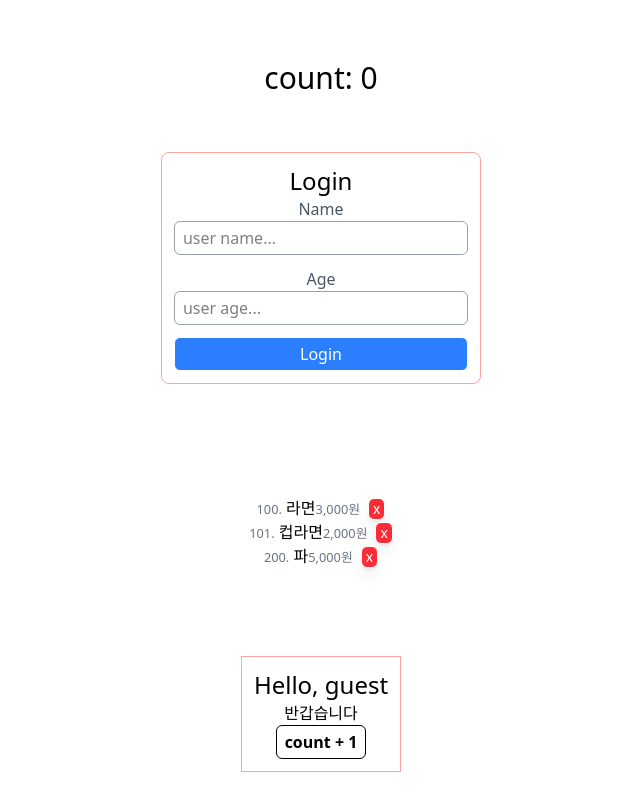
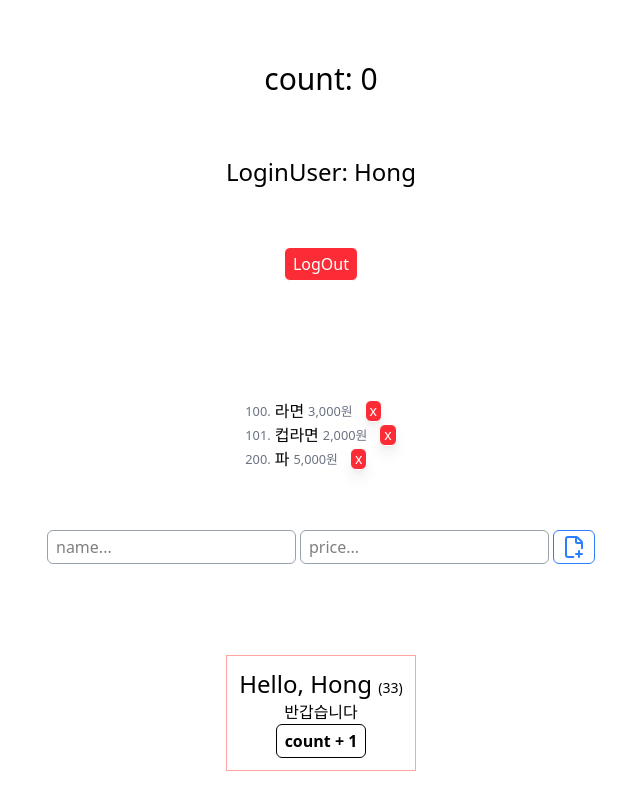
Before and after one commit to ujii/hana8, a React (Vite) app in the folder react/rbvite/: page / in a window 1280 px wide. Shown: the top 810 px of the page, without its empty margins (319-959 px from the left). Built offline with nearby package versions, Linux system fonts and the light colour scheme.

Commit message:
Feat.addCartItem

```diff
--- a/react/rbvite/package.json
+++ b/react/rbvite/package.json
@@ -11,6 +11,7 @@
     "prettier": "prettier --write ."
   },
   "dependencies": {
+    "lucide-react": "^0.560.0",
     "react": "^19.2.0",
     "react-dom": "^19.2.0",
     "tailwindcss": "^4.1.17"
--- a/react/rbvite/src/App.tsx
+++ b/react/rbvite/src/App.tsx
@@ -20,8 +20,8 @@ export type Session = {
 export type LoginFunction = (name: string, age: number) => void;
 
 const DefaultSession: Session = {
-  loginUser: null, // 로그아웃 테스트
-  // loginUser: { id: 1, name: 'Hong', age: 33 }, // 로그인 테스트
+  // loginUser: null, // 로그아웃 테스트
+  loginUser: { id: 1, name: 'Hong', age: 33 }, // 로그인 테스트
   cart: [
     { id: 100, name: '라면', price: 3000 },
     { id: 101, name: '컵라면', price: 2000 },
@@ -61,6 +61,15 @@ function App() {
     });
   };
 
+  const addItem = (name: string, price: number) => {
+    const newItem = {
+      id: Math.max(...session.cart.map((item) => item.id), 0) + 1,
+      name,
+      price,
+    };
+    setSession({ ...session, cart: [...session.cart, newItem] });
+  };
+
   // if ( x === undefined ) x가 정의되지 않았을 때에만 초기화
   //    x = 0;
   // function setAction(y) {
@@ -77,6 +86,7 @@ function App() {
         logout={logout}
         login={login}
         removeItem={removeItem}
+        addItem={addItem}
       />
 
       <div className='card'>
--- a/react/rbvite/src/components/Login.tsx
+++ b/react/rbvite/src/components/Login.tsx
@@ -1,4 +1,4 @@
-import { useState } from 'react';
+import { useRef, type FormEvent, useEffect } from 'react';
 import Button from './ui/Button';
 import type { LoginFunction } from '../App';
 import LabelInput from './ui/LabelInput';
@@ -8,13 +8,53 @@ type Props = {
 };
 
 export default function Login({ login }: Props) {
-  const [name, setName] = useState('');
-  const [age, setAge] = useState(0);
+  // const [name, setName] = useState('');
+  // const [age, setAge] = useState(0);
+
+  // DOM을 참조할 경우 초기값은 무조건 null
+  const nameRef = useRef<HTMLInputElement>(null);
+  const ageRef = useRef<HTMLInputElement>(null);
+
+  const makeLogin = (e: FormEvent<HTMLFormElement>) => {
+    e.preventDefault();
+
+    if (nameRef.current?.value && ageRef.current?.value)
+      login(nameRef.current.value, Number(ageRef.current.value));
+  };
+
+  useEffect(() => {
+    if (nameRef.current) nameRef.current.focus();
+  }, []);
 
   return (
     <div className='border border-red-300 p-3 rounded-lg'>
       <h1 className='text-2xl text-center font-medium'>Login</h1>
-      <form className='space-y-3'>
+      <form onSubmit={makeLogin} className='space-y-3'>
+        <LabelInput label='Name' ref={nameRef} placeholder='user name...' />
+        <LabelInput label='Age' ref={ageRef} placeholder='user age...' />
+
+        {/* <LabelInput
+          type='number'
+          label='Age'
+          onChange={(e) => setAge(+e.target.value)}
+          placeholder='user age...'
+        /> */}
+
+        {/* <div>
+          <label htmlFor='age' className='test-sm text-gray-600'>
+            Age
+          </label>
+          <input
+            type='number'
+            id='age'
+            ref={ageRef}
+            // onChange={(e) => setAge(+e.target.value)}
+            placeholder='user age...'
+            className='w-full'
+            required
+          ></input>
+        </div> */}
+
         {/* <div>
           <label htmlFor='name' className='test-sm text-gray-600'>
             Name
@@ -28,11 +68,6 @@ export default function Login({ login }: Props) {
             required
           ></input>
         </div> */}
-        <LabelInput
-          label='Name'
-          onChange={(e) => setName(e.target.value)}
-          placeholder='user name...'
-        />
         {/* <div>
           <label htmlFor='age' className='test-sm text-gray-600'>
             Age
@@ -46,15 +81,12 @@ export default function Login({ login }: Props) {
             required
           ></input>
         </div> */}
-        <LabelInput
-          type='number'
-          label='Age'
-          onChange={(e) => setAge(+e.target.value)}
-          placeholder='user age...'
-        />
+
         <div className='text-center'>
+          <button type='reset'>Cancel</button>
           <Button
-            onClick={() => login(name, age)}
+            // type='submit'
+            // onClick={() => login(name, age)}
             className='bg-blue-500 text-white hover:bg-blue-600 w-full'
           >
             Login
--- a/react/rbvite/src/components/My.tsx
+++ b/react/rbvite/src/components/My.tsx
@@ -1,19 +1,65 @@
-import { useState } from 'react';
+import { useRef, type FormEvent, type RefObject, useState } from 'react';
 import type { LoginFunction, Session } from '../App';
 import Login from './Login';
 import Profile from './Profile';
 import Small from './ui/Small';
 import Button from './ui/Button';
+import LabelInput from './ui/LabelInput';
+import { CheckIcon, FilePlus2Icon, PencilIcon } from 'lucide-react';
 
 type Prop = {
   session: Session;
   logout: () => void;
   login: LoginFunction;
   removeItem: (id: number) => void;
+  addItem: (name: string, price: number) => void;
 };
 
-export default function My({ session, logout, login, removeItem }: Prop) {
-  const [ses, setSession] = useState(session);
+export default function My({
+  session,
+  logout,
+  login,
+  removeItem,
+  addItem,
+}: Prop) {
+  // const idRef = useRef<HTMLInputElement>(null);
+  const nameRef = useRef<HTMLInputElement>(null);
+  const priceRef = useRef<HTMLInputElement>(null);
+
+  const editItem = (e: FormEvent<HTMLFormElement>) => {
+    e.preventDefault();
+    const name = nameRef.current?.value;
+    const price = priceRef.current?.value;
+
+    let msg;
+    let ref: RefObject<HTMLInputElement | null> | null = null;
+
+    if (!name) {
+      // alert('Input the item name!')
+      // nameRef.current?.focus();
+      msg = 'Input the item name!';
+      ref = nameRef;
+    }
+    if (!price) {
+      // alert('Input the item price!')
+      // nameRef.current?.focus();
+      msg = 'Input the item price!';
+      ref = priceRef;
+    }
+
+    if (msg) {
+      alert(msg);
+      if (ref && ref.current) ref.current.focus();
+    }
+
+    addItem(name ?? '', Number(price));
+    if (nameRef.current && priceRef.current) {
+      nameRef.current.value = '';
+      priceRef.current.value = '';
+      nameRef.current.focus();
+    }
+  };
+
   return (
     <>
       {session?.loginUser ? (
@@ -24,7 +70,7 @@ export default function My({ session, logout, login, removeItem }: Prop) {
       <hr />
       <ul>
         {session.cart.map(({ id, name, price }) => (
-          <li key={id}>
+          <li key={id} className='flex items-center gap-1'>
             <Small>{id}.</Small> {name}
             <Small>{price.toLocaleString()}원</Small>
             <Button
@@ -32,12 +78,20 @@ export default function My({ session, logout, login, removeItem }: Prop) {
               className='ml-2 px-1 py-0 text-sm bg-red-500 hover:bg-red-600 text-white shadow-lg hover:shadow-2xl
             active:scale-150 transition duration-300'
             >
-              {' '}
-              x{' '}
+              x
             </Button>
           </li>
         ))}
       </ul>
+      <form onSubmit={editItem} className='flex gap-1'>
+        {/* <input type='number' ref={idRef} placeholder='id...' className='w-14'> */}
+        <LabelInput ref={nameRef} placeholder='name...' />
+        <LabelInput type='number' ref={priceRef} placeholder='price...' />
+        <Button type='submit' className='text-blue-500'>
+          {/* <Saveicon /> */}
+          <FilePlus2Icon></FilePlus2Icon>
+        </Button>
+      </form>
     </>
   );
 }
--- a/react/rbvite/src/components/ui/Button.tsx
+++ b/react/rbvite/src/components/ui/Button.tsx
@@ -2,16 +2,18 @@ import type { PropsWithChildren } from 'react';
 
 type Prop = {
   onClick?: () => void;
+  type?: 'reset' | 'submit';
   className: string;
 };
 
 export default function Button({
   onClick,
+  type,
   className,
   children,
 }: PropsWithChildren<Prop>) {
   return (
-    <button className={` ${className}`} onClick={onClick}>
+    <button type={type} className={` ${className}`} onClick={onClick}>
       {children}
     </button>
   );
--- a/react/rbvite/src/components/ui/LabelInput.tsx
+++ b/react/rbvite/src/components/ui/LabelInput.tsx
@@ -1,8 +1,9 @@
-import { useId, type ChangeEvent } from 'react';
+import { useId, type ChangeEvent, type RefObject } from 'react';
 
 type Props = {
   type?: string;
   label?: string;
+  ref?: RefObject<HTMLInputElement | null>;
   onChange?: (e: ChangeEvent<HTMLInputElement>) => void;
   placeholder?: string;
   className?: string;
@@ -11,6 +12,7 @@ type Props = {
 export default function LabelInput({
   type,
   label,
+  ref,
   onChange,
   placeholder,
   className,
@@ -25,7 +27,8 @@ export default function LabelInput({
       )}
       <input
         type={type || 'text'}
-        id='name'
+        id={inputId}
+        ref={ref}
         onChange={onChange}
         placeholder={placeholder}
         className={`w-full ${className}`}
```
Also changed, not shown: 1 other file (tests, documents, lock files or other folders).
